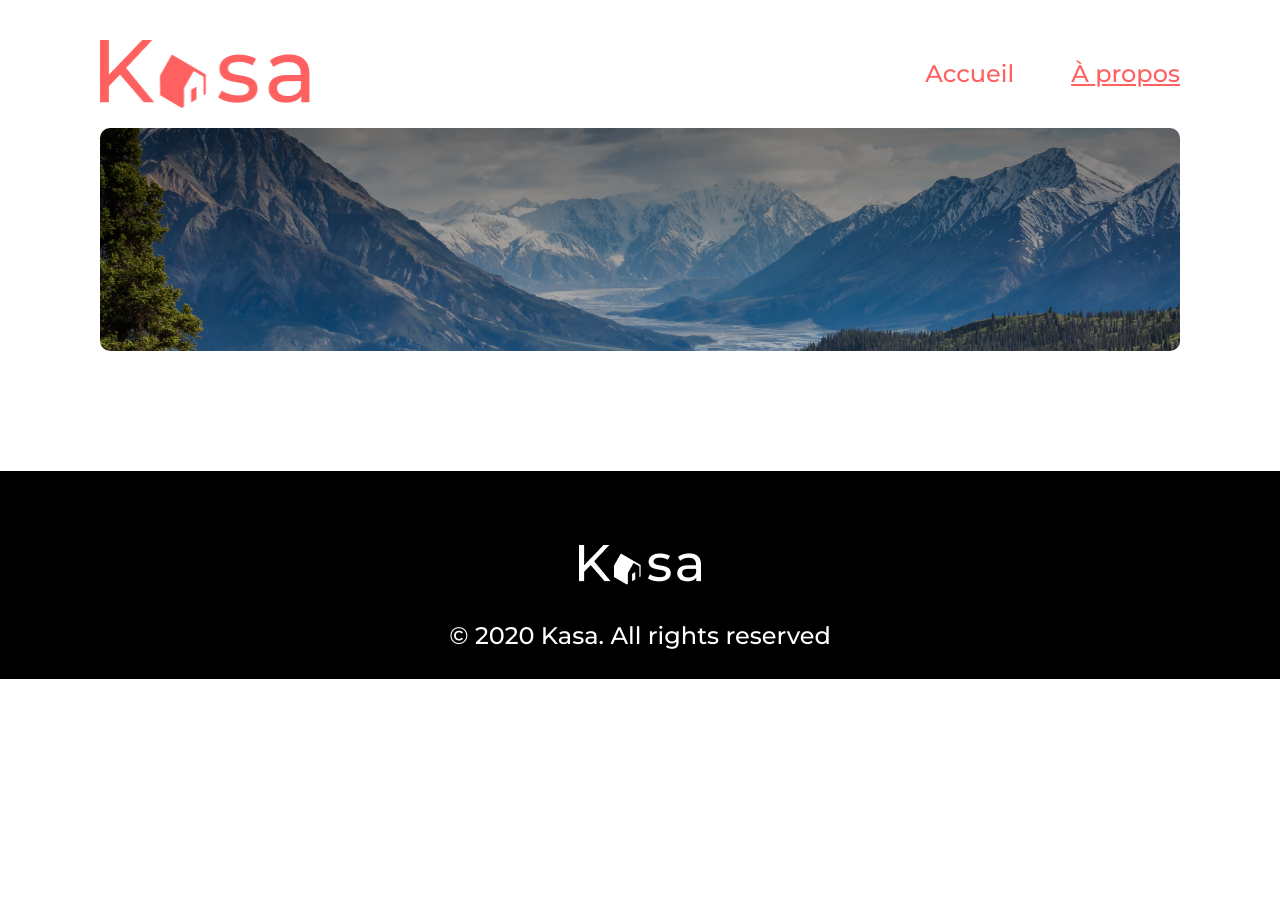
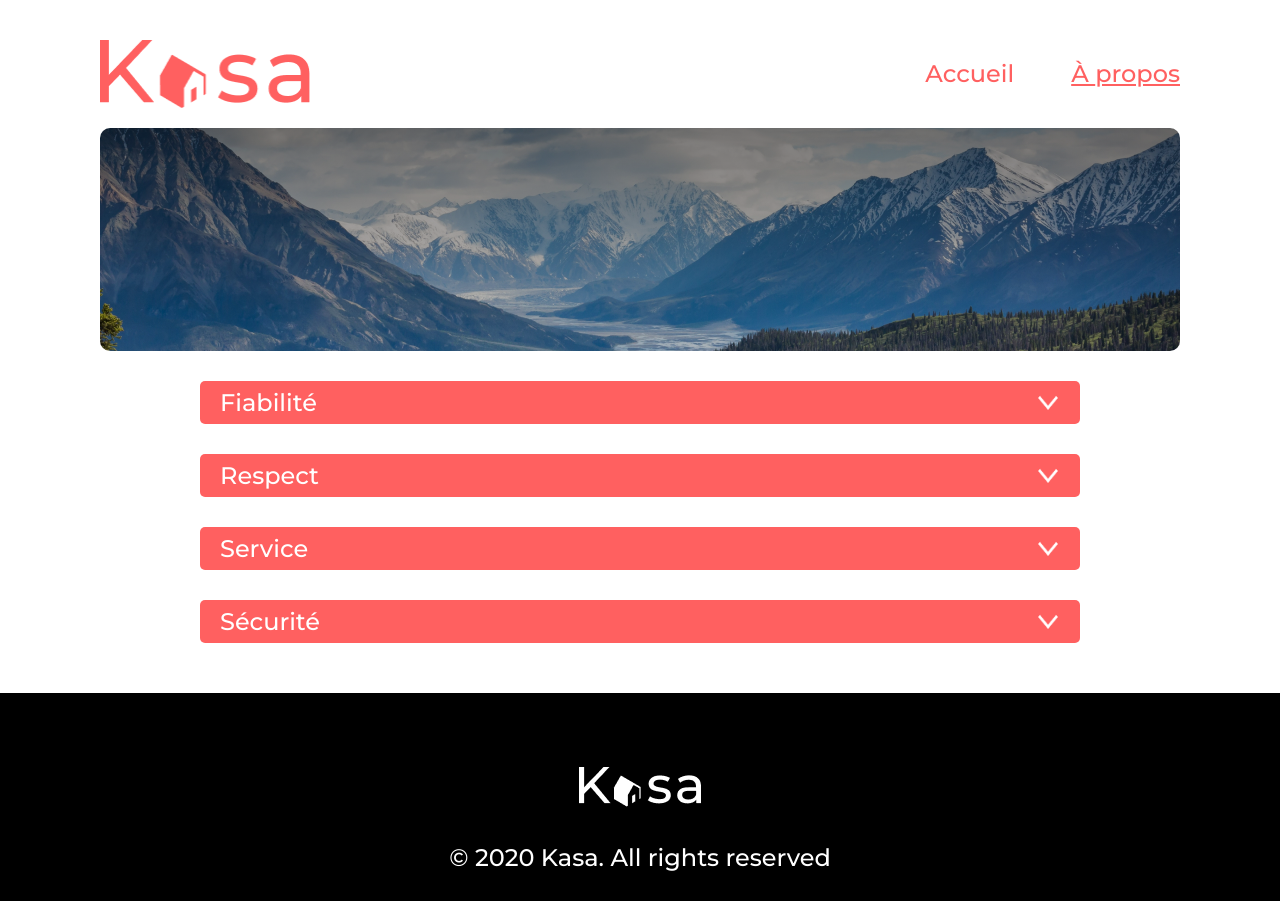
Before and after one commit to neptunomia/real-estate-rentals-app, a React (Create React App) app: page /about in a window 1280 px wide. Before the commit the page ends 800 px from the top, so only its background shows below. Built offline with nearby package versions, Linux system fonts and the light colour scheme.

Commit message:
feat: add the collapse component

```diff
--- a/src/components/Banner/Banner.jsx
+++ /dev/null
@@ -1,30 +0,0 @@
-import styles from '../../styles/_Banner.module.scss';
-import banner from '../../assets/images/banner.jpg';
-import bannerAbout from '../../assets/images/banner_about.jpg';
-
-function Banner(props) {
-  const bgHome = `linear-gradient(rgba(0, 0, 0, 0.5), rgba(0, 0, 0, 0.2)), url(${banner})`;
-  const bgAbout = `linear-gradient(rgba(0, 0, 0, 0.5), rgba(0, 0, 0, 0.2)), url(${bannerAbout})`;
-  return props.page === 'home' ? (
-    <div
-      className={styles.banner}
-      style={{
-        backgroundImage: bgHome,
-      }}
-    >
-      <h1>
-        Chez vous, <br className={styles.banner__h1__br} />
-        partout et ailleurs
-      </h1>
-    </div>
-  ) : (
-    <div
-      className={styles.banner}
-      style={{
-        backgroundImage: bgAbout,
-      }}
-    ></div>
-  );
-}
-
-export default Banner;
--- /dev/null
+++ b/src/components/Banner/index.jsx
@@ -0,0 +1,16 @@
+import styles from '../../styles/_Banner.module.scss';
+
+function Banner(props) {
+  return props.page === 'home' ? (
+    <div className={`${styles.banner} ${styles.banner__home}`}>
+      <h1>
+        Chez vous, <br className={styles.banner__h1__br} />
+        partout et ailleurs
+      </h1>
+    </div>
+  ) : (
+    <div className={`${styles.banner} ${styles.banner__about}`}></div>
+  );
+}
+
+export default Banner;
--- a/src/components/Card/Card.jsx
+++ b/src/components/Card/Card.jsx
@@ -0,0 +1,21 @@
+import styles from '../../styles/_Card.module.scss';
+import { Link } from 'react-router-dom';
+
+function Card(props) {
+  return (
+    <article className={styles.card}>
+      <Link className={styles.card__link} to={'/housing/' + props.id}>
+        <div className={styles.card__imgContainer}>
+          <img
+            className={styles.card__imgContainer__img}
+            src={props.cover}
+            alt="Housing"
+          />
+        </div>
+        <h2 className={styles.card__title}>{props.title}</h2>
+      </Link>
+    </article>
+  );
+}
+
+export default Card;
--- /dev/null
+++ b/src/components/Collapse/index.jsx
@@ -0,0 +1,37 @@
+import { useState } from 'react';
+import styles from '../../styles/_Collapse.module.scss';
+import arrowUp from '../../assets/icons/arrow_up.png';
+import arrowDown from '../../assets/icons/arrow_down.png';
+
+function Collapse(props) {
+  const [isOpen, setIsOpen] = useState(false);
+
+  return isOpen ? (
+    <li className={styles.collapse__li}>
+      <div className={styles.collapse__li__header}>
+        <span>{props.title}</span>
+        <img
+          id="arrow"
+          src={arrowUp}
+          alt="Up arrow"
+          onClick={() => setIsOpen(!isOpen)}
+        />
+      </div>
+      <p>{props.description}</p>
+    </li>
+  ) : (
+    <li className={styles.collapse__li}>
+      <div className={styles.collapse__li__header}>
+        <span>{props.title}</span>
+        <img
+          id="arrow"
+          src={arrowDown}
+          alt="Down arrow"
+          onClick={() => setIsOpen(!isOpen)}
+        />
+      </div>
+    </li>
+  );
+}
+
+export default Collapse;
--- a/src/pages/About/index.jsx
+++ b/src/pages/About/index.jsx
@@ -1,7 +1,25 @@
-import Banner from '../../components/Banner/Banner';
+import Banner from '../../components/Banner';
+import Collapse from '../../components/Collapse';
+import { aboutDescriptions } from '../../utils/data/index';
+import styles from '../../styles/_Collapse.module.scss';
 
 function About() {
-  return <Banner page="about"></Banner>;
+  return (
+    <div>
+      <Banner page="about"></Banner>
+      <section>
+        <ul className={styles.collapse}>
+          {aboutDescriptions.map((collapse) => (
+            <Collapse
+              key={collapse.id}
+              title={collapse.title}
+              description={collapse.description}
+            />
+          ))}
+        </ul>
+      </section>
+    </div>
+  );
 }
 
 export default About;
--- a/src/pages/Homepage/index.jsx
+++ b/src/pages/Homepage/index.jsx
@@ -1,7 +1,24 @@
-import Banner from '../../components/Banner/Banner';
+import Banner from '../../components/Banner';
+import Card from '../../components/Card/Card';
+import rentalData from '../../utils/data/index.json';
+import styles from '../../styles/_Card.module.scss';
 
 function Homepage() {
-  return <Banner page="home"></Banner>;
+  return (
+    <div>
+      <Banner page="home"></Banner>
+      <section className={styles.container}>
+        {rentalData.map((rental) => (
+          <Card
+            key={rental.id}
+            id={rental.id}
+            title={rental.title}
+            cover={rental.cover}
+          />
+        ))}
+      </section>
+    </div>
+  );
 }
 
 export default Homepage;
--- a/src/styles/_Banner.module.scss
+++ b/src/styles/_Banner.module.scss
@@ -1,5 +1,7 @@
 @import './variables';
 @import './mixins';
+//import banner from '../../assets/images/banner.jpg';
+//import bannerAbout from '../../assets/images/banner_about.jpg';
 
 .banner {
   display: flex;
@@ -19,6 +21,29 @@
 
   @include desktop {
     height: 223px;
+  }
+
+  &__home {
+    background-image: linear-gradient(rgba(0, 0, 0, 0.5), rgba(0, 0, 0, 0.2)),
+      url('../assets/images/banner_mobile.jpg');
+
+    @include tablet {
+      background-image: linear-gradient(rgba(0, 0, 0, 0.5), rgba(0, 0, 0, 0.2)),
+        url('../assets/images/banner.jpg');
+    }
+  }
+
+  &__about {
+    height: 223px;
+    background-origin: border-box;
+    background-position: right;
+    background-image: linear-gradient(rgba(0, 0, 0, 0.5), rgba(0, 0, 0, 0.2)),
+      url('../assets/images/banner_about_mobile.jpg');
+
+    @include tablet {
+      background-image: linear-gradient(rgba(0, 0, 0, 0.5), rgba(0, 0, 0, 0.2)),
+        url('../assets/images/banner_about.jpg');
+    }
   }
 
   & h1 {
--- /dev/null
+++ b/src/styles/_Card.module.scss
@@ -0,0 +1,74 @@
+@import './variables';
+@import './mixins';
+
+@include tablet {
+  .container {
+    margin-top: 50px;
+    padding: 50px 0px 0px 0px;
+    border-radius: 25px;
+    background: $background-color;
+    display: flex;
+    flex-wrap: wrap;
+    justify-content: space-evenly;
+  }
+}
+
+.card {
+  position: relative;
+  z-index: 1;
+  margin-bottom: 20px;
+  width: 100%;
+  height: 255px;
+  border-radius: 10px;
+
+  @include tablet {
+    width: 40%;
+    margin-bottom: 50px;
+  }
+
+  @include desktop {
+    width: 27.5%;
+    height: 340px;
+    margin-bottom: 50px;
+  }
+
+  &__imgContainer {
+    width: 100%;
+    height: 255px;
+    border-radius: 10px;
+    background-image: linear-gradient(
+      180deg,
+      rgba(255, 255, 255, 0.5) 0%,
+      rgba(0, 0, 0, 0.5) 100%
+    );
+
+    @include desktop {
+      height: 340px;
+    }
+
+    &__img {
+      position: relative;
+      z-index: -1;
+      width: 100%;
+      height: 255px;
+      object-fit: cover;
+      border-radius: 10px;
+
+      @include desktop {
+        height: 340px;
+      }
+    }
+  }
+
+  &__title {
+    width: 40%;
+    position: absolute;
+    left: 19px;
+    bottom: -5px;
+    font: {
+      weight: 500;
+      size: 18px;
+    }
+    color: white;
+  }
+}
--- /dev/null
+++ b/src/styles/_Collapse.module.scss
@@ -0,0 +1,63 @@
+@import './variables';
+@import './mixins';
+
+.collapse {
+  margin-top: 0;
+  margin-bottom: 0;
+  padding: 0;
+  list-style-type: none;
+
+  @include tablet {
+    padding: 0 70px 0 70px;
+  }
+
+  @include desktop {
+    padding: 0 100px 0 100px;
+  }
+
+  &__li {
+    margin-top: 20px;
+    font-size: 13px;
+    &__header {
+      padding: 5px 11px 5px 11px;
+      display: flex;
+      justify-content: space-between;
+      border-radius: 5px;
+      background: $primary-color;
+      color: white;
+      font-weight: 500;
+
+      @include tablet {
+        margin-top: 30px;
+        font-size: 24px;
+        padding: 7px 20px 7px 20px;
+      }
+
+      & img {
+        width: 15px;
+        height: auto;
+
+        @include tablet {
+          width: 24px;
+          height: auto;
+        }
+      }
+    }
+
+    & p {
+      margin-top: 0;
+      border-bottom-left-radius: 5px;
+      border-bottom-right-radius: 5px;
+      padding: 23px 7px 53px 12px;
+      background: $background-color;
+      color: $primary-color;
+      font-size: 12px;
+      font-weight: 400;
+
+      @include tablet {
+        padding: 36px 27px 19px 18px;
+        font-size: 24px;
+      }
+    }
+  }
+}
--- a/src/styles/_Layout.module.scss
+++ b/src/styles/_Layout.module.scss
@@ -96,7 +96,6 @@
 
 .footer {
   width: 100%;
-  margin-top: 50px;
   padding-top: 62px;
   padding-bottom: 69px;
 
--- a/src/styles/_variables.scss
+++ b/src/styles/_variables.scss
@@ -5,3 +5,4 @@ $breakpoints: (
 );
 
 $primary-color: #ff6060;
+$background-color: #f7f7f7;
--- /dev/null
+++ b/src/utils/data/index.js
@@ -0,0 +1,26 @@
+export const aboutDescriptions = [
+  {
+    id: '1cak90dk',
+    title: 'Fiabilité',
+    description:
+      'Les annonces postées sur Kasa garantissent une fiabilité totale. Les photos sont conformes aux logements, et toutes les informations sont régulièrement vérifiées  par nos équipes.',
+  },
+  {
+    id: '4bgk27ao',
+    title: 'Respect',
+    description:
+      'La bienveillance fait partie des valeurs fondatrices de Kasa. Tout comportement discriminatoire ou de perturbation du voisinage entraînera une exclusion de notre plateforme.',
+  },
+  {
+    id: '5slz57zn',
+    title: 'Service',
+    description:
+      "Nos équipes se tiennent à votre disposition pour vous fournir une expérience parfaite. N'hésitez pas à nous contacter si vous avez la moindre question.",
+  },
+  {
+    id: '8ghe62vb',
+    title: 'Sécurité',
+    description:
+      "La sécurité est la priorité de Kasa. Aussi bien pour nos hôtes que pour les voyageurs, chaque logement correspond aux critères de sécurité établis par nos services. En laissant une note aussi bien à l'hôte qu'au locataire, cela permet à nos équipes de vérifier que les standards sont bien respectés. Nous organisons également des ateliers sur la sécurité domestique pour nos hôtes.",
+  },
+];
```
